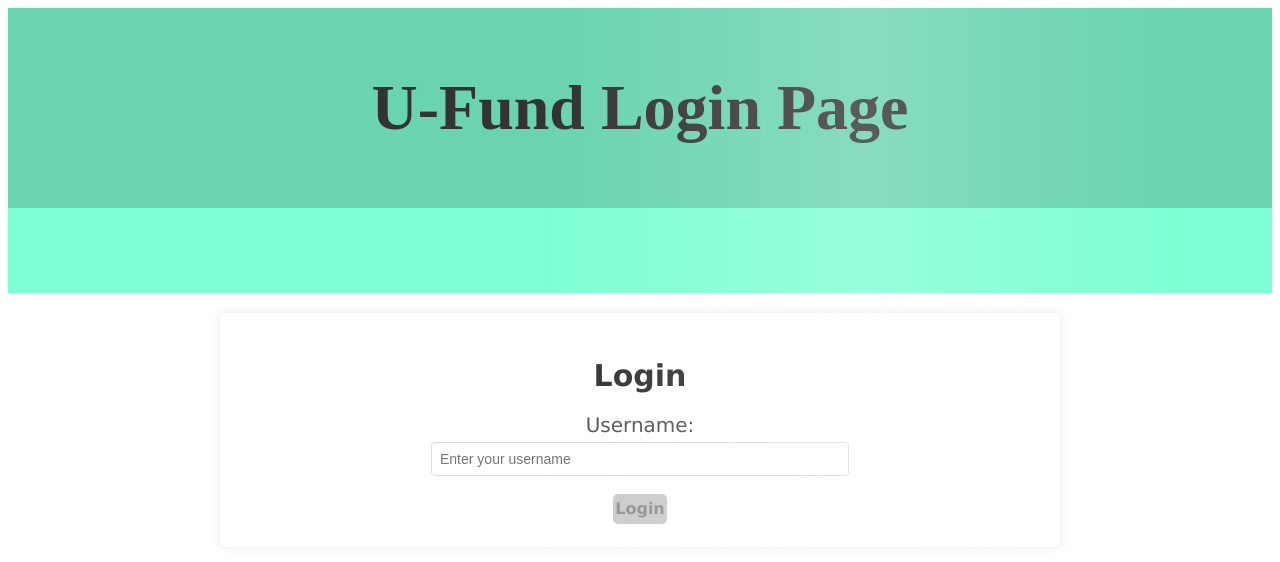
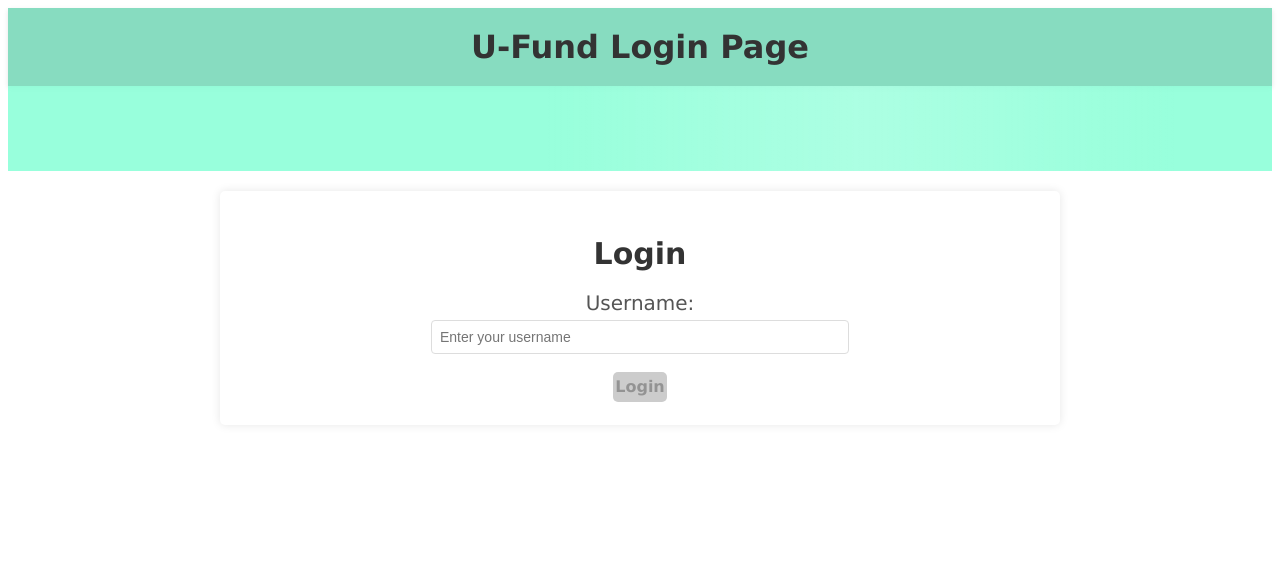
Before and after one commit to LyingScholar/Shopping-app-demo, an Angular app in the folder ufund-ui/: page /login-page in a window 1280 px wide. Shown: the top 562 px of the page. Built offline with nearby package versions, Linux system fonts and the light colour scheme.

Commit message:
home page copied

```diff
--- a/ufund-ui/src/app/home-page/home-page.component.css
+++ b/ufund-ui/src/app/home-page/home-page.component.css
@@ -1,25 +1,62 @@
+body {
+    margin: 0;
+    padding: 0;
+    font-family: Verdana, sans-serif;
+    background: linear-gradient(-45deg, #ffffff, #e6e6fa, #d8bfd8, #dda0dd);
+    background-size: 400% 400%;
+    animation: gradientBG 15s ease infinite;
+  }
+
+  @keyframes gradientBG {
+    0% { background-position: 0% 50%; }
+    50% { background-position: 100% 50%; }
+    100% { background-position: 0% 50%; }
+  }
+
   .header {
     margin: 0px;
     padding: 10px;
     text-align: center;
-    background: rgb(106, 212, 177);
+    background: rgba(106, 212, 177, 0.9);
     color: black;
     font-size: 30px;
-    font-family: Verdana;
   }
+
+  .header h1 {
+    margin: 0;
+  }
+
   .subheader {
     margin: 0px;
     padding-top: 1px;
     padding-bottom: 5px;
     padding-right: 30px;
     padding-left: 2px;
-    background: aquamarine;
+    background: rgba(127, 255, 212, 0.9);
     color: black;
     font-size: 12px;
-    font-family: Verdana;
     height: 55px;
     text-align: right;
+    position: relative;
+    overflow: hidden;
   }
+
+  .subheader::after {
+    content: '';
+    position: absolute;
+    top: 0;
+    left: -50%;
+    width: 50%;
+    height: 100%;
+    background: linear-gradient(90deg, transparent, rgba(255,255,255,0.3), transparent);
+    animation: shimmer 3s infinite;
+  }
+
+  @keyframes shimmer {
+    0% { transform: translateX(0); }
+    100% { transform: translateX(200%); }
+  }
+
   .sidebar {
     height: 100%;
     width: 125px;
@@ -28,10 +65,17 @@
     z-index: 1;
     top: 1;
     left: 1;
-    background: rgb(116, 230, 192);
+    background: rgba(116, 230, 192, 0.9);
     overflow-x: hidden;
     padding-top: 20px;
     font-size: 16px;
-    font-family: Verdana;
     text-align: left;
   }
+
+  app-login-button {
+    display: block;
+  }
+
+  app-mini-need-basket {
+    display: block;
+  }
--- a/ufund-ui/src/app/login-page/login-page.component.css
+++ b/ufund-ui/src/app/login-page/login-page.component.css
@@ -1,12 +1,32 @@
+body {
+    margin: 0;
+    padding: 0;
+    font-family: 'Verdana', sans-serif;
+    background: linear-gradient(-45deg, #ffffff, #e6e6fa, #d8bfd8, #dda0dd);
+    background-size: 400% 400%;
+    animation: gradientBG 15s ease infinite;
+}
+@keyframes gradientBG {
+    0% {
+        background-position: 0% 50%;
+    }
+    50% {
+        background-position: 100% 50%;
+    }
+    100% {
+        background-position: 0% 50%;
+    }
+}
+
 
 .header {
     margin: 0px;
     padding: 20px;
     text-align: center;
-    background: #6ad4b1;
+    background: rgba(106, 212, 177, 0.8);
     color: #333;
     font-size: 32px;
-    font-family: Poppins, serif;
+    font-family: Verdana, serif;
     box-shadow: 0 2px 5px rgba(0,0,0,0.1);
 }
 
@@ -21,13 +41,15 @@ header h1 {
     padding-bottom: 5px;
     padding-right: 30px;
     padding-left: 2px; */
-    background: #7fffd4;
+    background: rgba(127, 255, 212, 0.8);
     color: #333;
     padding: 15px 30px;
-    font-size: 12px;
+    font-size: 14px;
     font-family: Verdana;
     height: 55px;
     text-align: right;
+    position: relative;
+    overflow: hidden;
 }
 
 .subheader::after {
@@ -63,3 +85,9 @@ header h1 {
     background: white;
     color: black;
 }
+
+
+app-username-input {
+    display: block;
+    margin-top: 20px;
+  }
--- a/ufund-ui/src/app/login-page/login-page.component.html
+++ b/ufund-ui/src/app/login-page/login-page.component.html
@@ -1,7 +1,11 @@
-<div class = "header">
-    <h1>{{title}}</h1>
-  </div>
-  <div class = "subheader"></div>
-  <main class = "main">
-    <app-username-input></app-username-input>
-  </main>
+<header class="header">
+  <h1>{{title}}</h1>
+</header>
+
+<div class="subheader"></div>
+
+<main class="main">
+  <app-username-input>
+
+  </app-username-input>
+</main>
```
Lines whose indentation alone changed are shown as unchanged.
